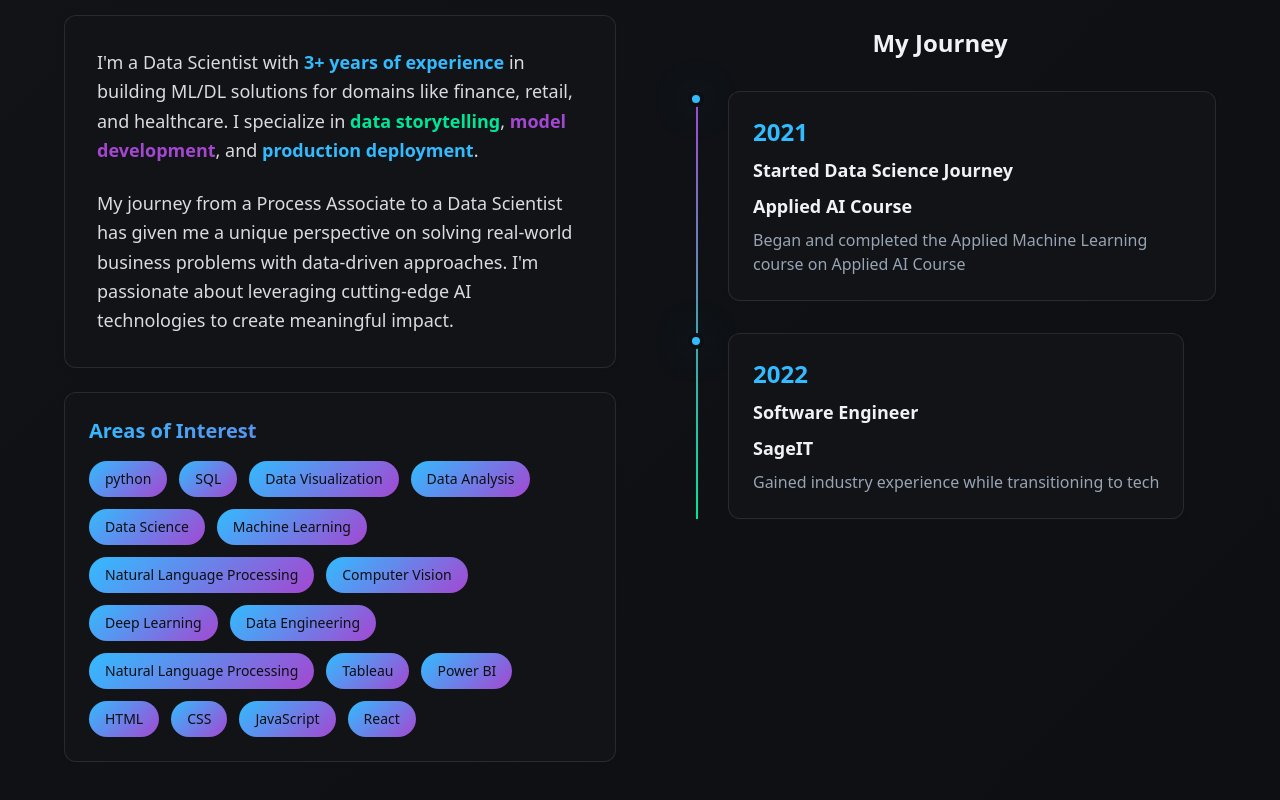
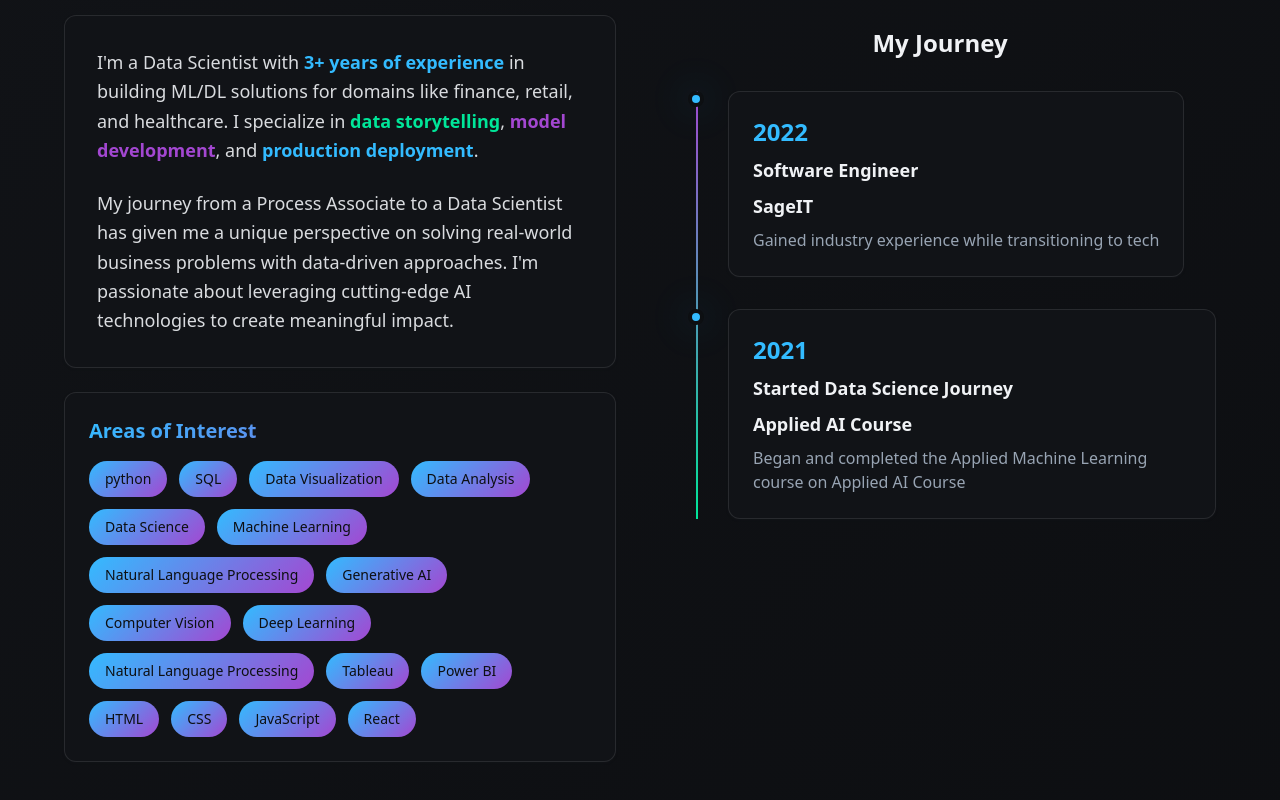
Before and after one commit to SravanTummalapalli/Portfolio, a React (Vite) app: page / in a window 1280 px wide. Shown: the part 1253-2053 px from the top of the page. Built offline with nearby package versions, Linux system fonts and the light colour scheme.

Commit message:
change made in journey

```diff
--- a/src/components/about.tsx
+++ b/src/components/about.tsx
@@ -5,16 +5,16 @@ import profilePhoto from "../assets/profile-photo.jpg";
 const About = () => {
   const journey = [
     {
+      year: "2022",
+      title: "Software Engineer",
+      Company: "SageIT",
+      description: "Gained industry experience while transitioning to tech"
+    },
+    {
       year: "2021",
       title: "Started Data Science Journey",
       Company: "Applied AI Course",
       description: "Began and completed the Applied Machine Learning course on Applied AI Course"
-    },
-    {
-      year: "2022",
-      title: "Software Engineer",
-      Company: "SageIT",
-      description: "Gained industry experience while transitioning to tech"
     },
   ];
 
@@ -26,9 +26,9 @@ const About = () => {
     "Data Science",
     "Machine Learning",
     "Natural Language Processing",
+    "Generative AI",
     "Computer Vision",
     "Deep Learning",
-    "Data Engineering",
     "Natural Language Processing",
     "Tableau",
     "Power BI",
```
